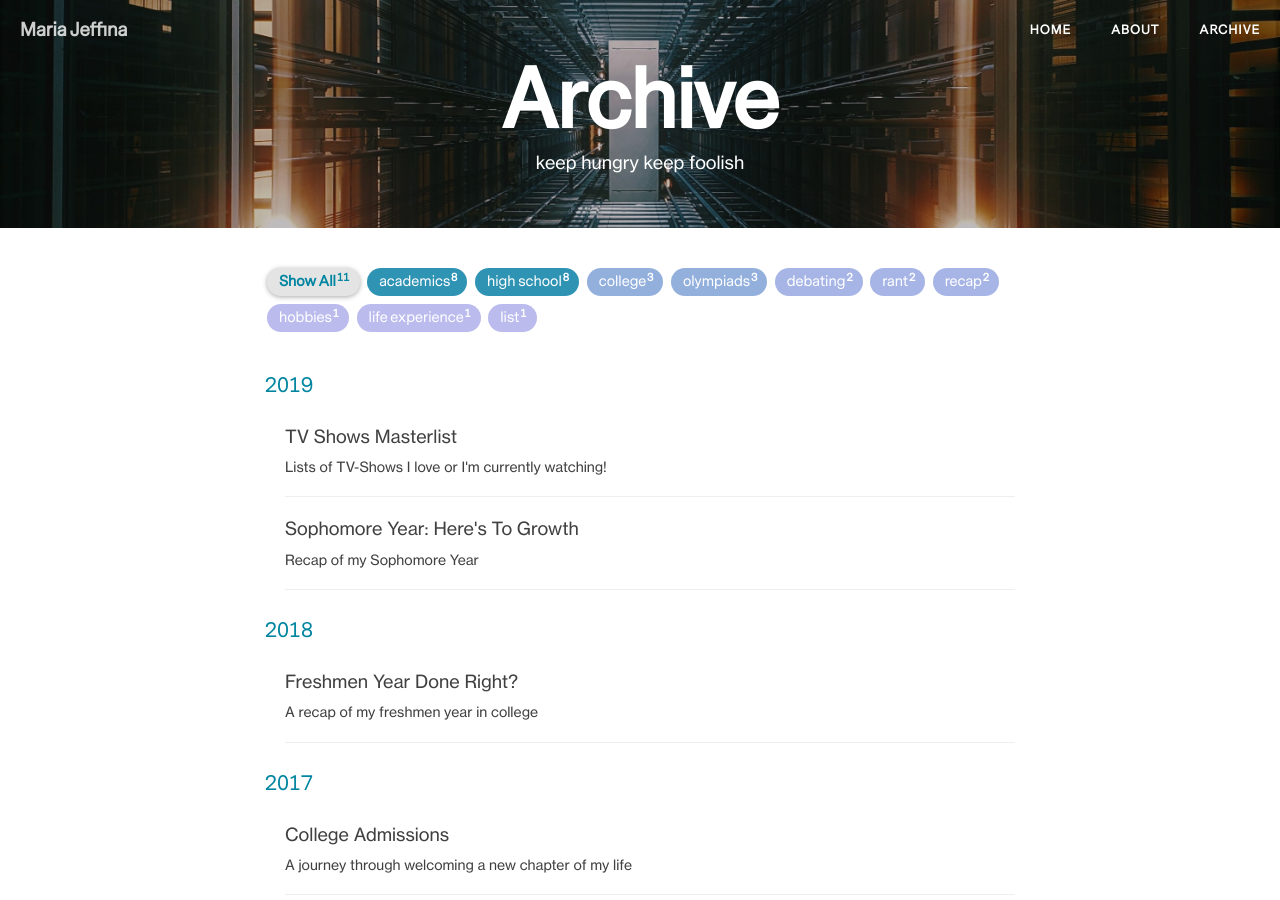
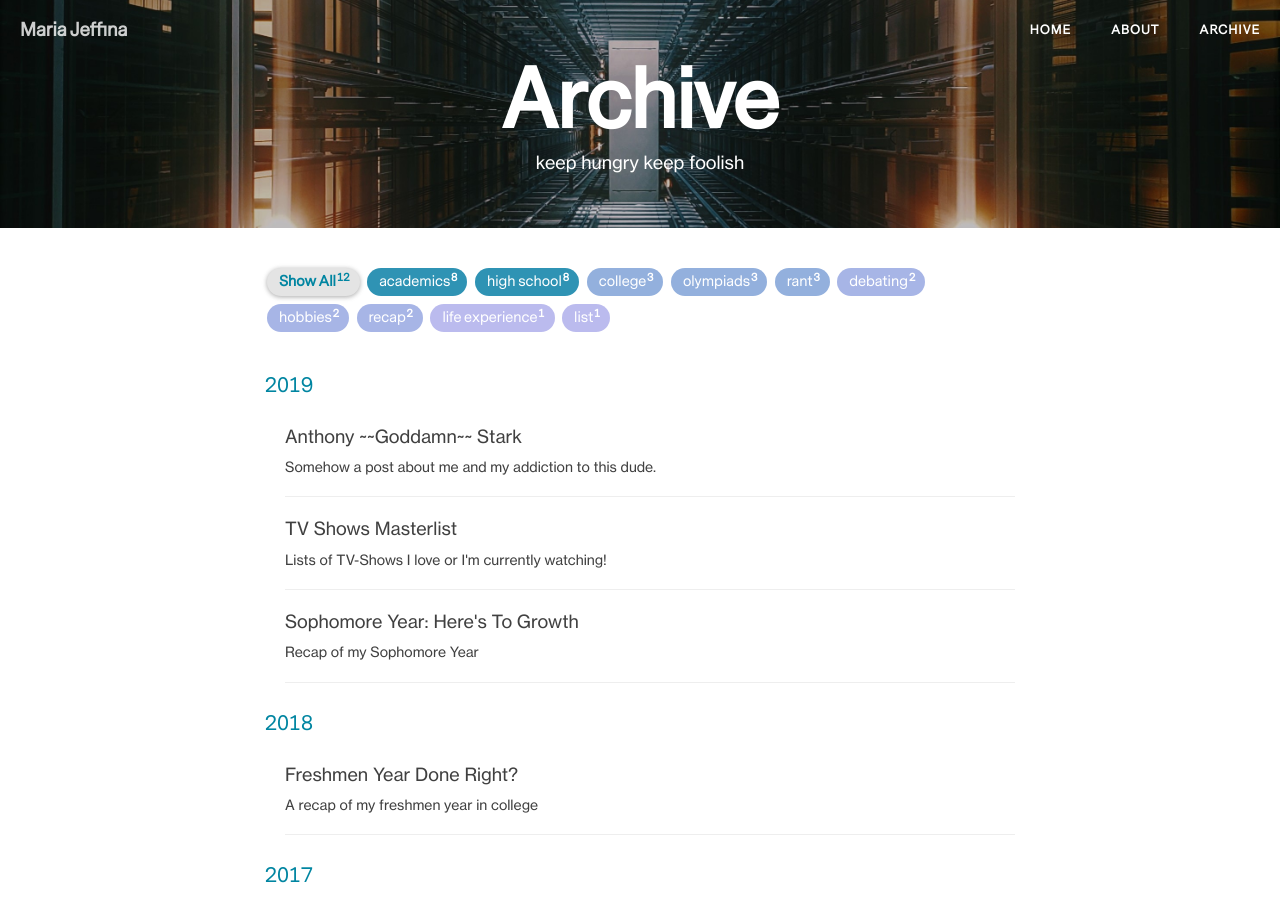
Before and after one commit to maiesey/maiesey.github.io, a Jekyll site: the page built from archive.html, in a window 1280 px wide and 900 px high. Built offline with Jekyll 4.4.1, drawn with Linux system fonts in a browser that asks for light colours; nearby versions of some CDN libraries; comment, search, counter and statistics services are not loaded.

Commit message:
added post

```diff
--- a/_config.yml
+++ b/_config.yml
@@ -26,7 +26,7 @@ linkedin_username:  mariajeffina
 # from 2016, 'pygments' is unsupported on GitHub Pages. Use 'rouge' for highlighting instead.
 highlighter: rouge
 permalink: pretty
-paginate: 10
+paginate: 6
 exclude: ["less","node_modules","Gruntfile.js","package.json","README.md","README.zh.md"]
 anchorjs: true                          # if you want to customize anchor. check out line:181 of `post.html`
 # If you have timezone issue (e.g. #68) in China, uncomment to use this:
--- /dev/null
+++ b/_posts/2019-10-29-comics.markdown
@@ -0,0 +1,13 @@
+---
+layout:     post
+title:      "Anthony ~~Goddamn~~ Stark"
+subtitle:   "Somehow a post about me and my addiction to this dude."
+date:       2019-10-29 3:50:00
+author:     "MJ"
+header-img: "/img/bg-tv-shows.jpg"
+catalog: true
+tags:
+    - rant
+    - hobbies
+---
+Now if any of you know me in real life, my favorite Avengers will always be the easiest question to answer. It's Tony Stark, a.k.a. Iron Man. How exactly I got here is rather a long story.
```
